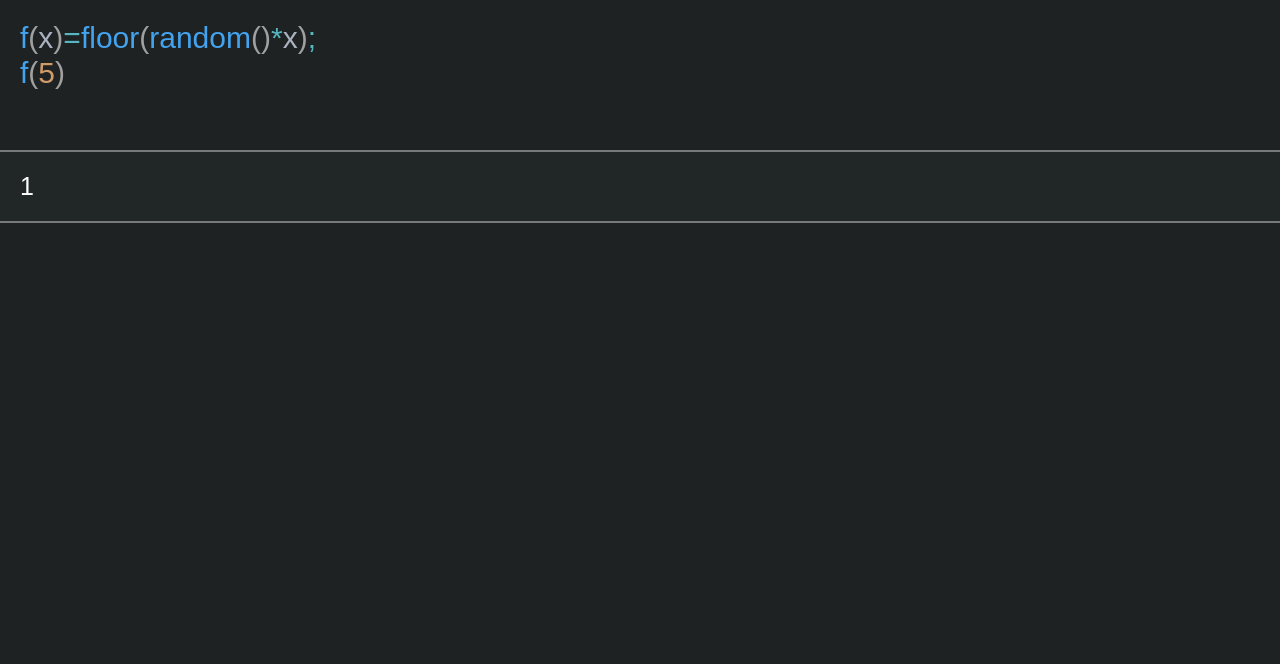
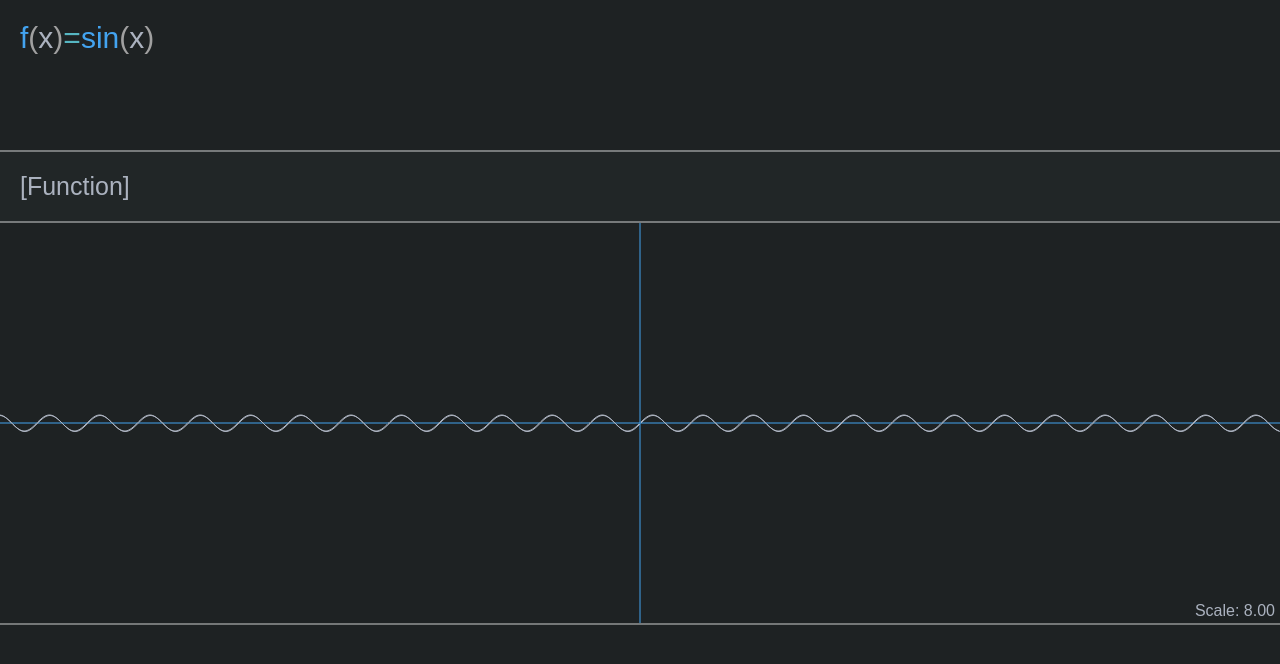
Before and after one commit to Gbr22/kalk, a plain HTML site: page index.html in a window 1280 px wide. Drawn offline with Linux system fonts and the light colour scheme.

Commit message:
add function visualizer

```diff
--- a/index.html
+++ b/index.html
@@ -15,8 +15,13 @@
 
         </div>
         <div id="output"></div>
+        <div id="canvas_container">
+            <canvas id="canvas"></canvas>
+            <div id="infoBox"></div>
+        </div>
     </div>
     <script src="kalk.js"></script>
+    <script src="visualize.js"></script>
     <script src="main.js"></script>
 </body>
 </html>
--- a/kalk.js
+++ b/kalk.js
@@ -466,7 +466,7 @@ function evalMath(math,context){
     /* console.log("tokens",tokens); */
     let tree = genTree([...tokens]);
     console.log("tree",tree);
-    return parseFloat(execute(tree,context).getValue());
+    return (execute(tree,context).getValue());
 }
 
 
--- a/main.css
+++ b/main.css
@@ -2,8 +2,34 @@ body, html {
     margin: 0;
     padding: 0;
     background-color: #1E2223;
-    color: white;
+    color: #ABB2BF;
     font-family: Arial, Helvetica, sans-serif;
+}
+canvas {
+    width: 100%;
+    height: 400px;
+    display: none;
+    visibility: hidden;
+    border-bottom: 2px solid rgba(255, 255, 255, 0.39);
+
+}
+canvas.loaded {
+    visibility: visible;
+}
+canvas.visible {
+    display: block;
+}
+#canvas_container {
+    position: relative;
+}
+#infoBox {
+    position: absolute;
+    bottom: 0;
+    right: 0;
+    padding: 5px;
+}
+#infoBox p {
+    margin: 0;
 }
 .container {
     display: flex;
--- a/main.js
+++ b/main.js
@@ -1,7 +1,6 @@
 /* let math = "7.56 * 28 / 3 + 6.5 * 56 / 456 - 446 + 654"; */
 let math =
-`f(x)=floor(random()*x)
-f(5)`;
+`f(x)=sin(x)`;
 /* let math = `a=5
 a`; */
 
@@ -88,7 +87,16 @@ function onInputChange(){
     try {
         let result = evalMath(math,Object.assign({},defaultContext));
         console.log("res",result);
-        output.innerHTML = result;
+        if (typeof result == "function"){
+            func = result;
+            canvas.classList.add("visible");
+            output.innerHTML = `[Function]`;
+        } else {
+            func = undefined;
+            canvas.classList.remove("visible");
+            output.innerHTML = result;
+        }
+
 
     } catch(err){
         console.log(err);
--- /dev/null
+++ b/visualize.js
@@ -0,0 +1,162 @@
+let canvas = document.getElementById("canvas");
+let ctx = canvas.getContext("2d");
+
+let func = undefined;
+/* func = Math.sin */
+
+
+function inputFunc(event){
+
+    if (event.keyCode == 13){
+        func = eval(`(x) => {return ${event.target.value}}`);
+    }
+}
+
+function resiz(){
+    if (!canvas.classList.contains("loaded")){
+        canvas.classList.add("loaded");
+    }
+    canvas.width = window.innerWidth;
+    canvas.height = canvas.computedStyleMap().get("height").value;
+}
+onload = function(){
+    resiz();
+}
+onresize = resiz;
+
+let view = {
+    scale:8,
+    x:0,
+    y:0
+}
+function updateInfoBox(){
+    document.getElementById("infoBox").innerHTML = `
+        <p>Scale: ${view.scale.toFixed(2)}</p>
+    `;
+}
+updateInfoBox();
+function draw(){
+    if (!func){
+        return requestAnimationFrame(draw);
+    }
+    ctx.fillStyle = "#1E2223";
+    let width = canvas.width;
+    let height = canvas.height;
+    ctx.fillRect(0,0,width,height);
+
+
+
+    let centerX = width/2-view.x;
+    let centerY = height/2-view.y;
+
+    function drawLine(x1,y1,x2,y2){
+        ctx.beginPath();
+        ctx.moveTo(x1, y1);
+        ctx.lineTo(x2, y2);
+        ctx.stroke();
+    }
+
+    ctx.strokeStyle = "#43A3EF";
+
+    drawLine(0,centerY,width,centerY);
+    drawLine(centerX,0,centerX,height);
+
+    ctx.fillStyle = ctx.strokeStyle = "#ABB2BF";
+
+    let size = 1;
+    if (size < 1){
+        size = 1;
+    }
+
+
+
+    function calcPos(x,y){
+        let drawX = (x*view.scale)+centerX;
+        let drawY = centerY-(y*view.scale);
+        return [drawX, drawY];
+    }
+    function drawDot(x,y){
+        let [drawX, drawY] = calcPos(x,y);
+        ctx.fillRect(drawX,  drawY, size,size);
+        return {x:drawX,y:drawY}
+    }
+
+    let start = -centerX/view.scale;
+    let end = (centerX+2*view.x)/view.scale;
+
+    let density = 1;
+
+    let connect = true;
+    let prevDot = null;
+
+    function next(x){
+        let _new = x+(1/view.scale)/density
+        if (_new > 0 && x < 0){
+            return 0;
+        }
+        return _new;
+    }
+
+    for (let x=start; x < end; x=next(x)){
+
+
+        let y;
+        try {
+            y = func(x);
+        } catch(err){
+            prevDot = null;
+        }
+
+        let current = drawDot(x,y);
+
+        if (prevDot && connect){
+            drawLine(prevDot.x, prevDot.y, current.x, current.y)
+        }
+
+        prevDot = current;
+    }
+
+    requestAnimationFrame(draw);
+}
+draw();
+
+canvas.addEventListener('wheel', function(e) {
+    let speed = 0.1;
+    let d = -e.deltaY;
+
+    if (d > 0){
+        view.scale *= 1+speed;
+        view.x *= 1+speed;
+    } else {
+        view.scale *= 1-speed;
+        view.x *= 1-speed;
+    }
+
+
+    updateInfoBox();
+});
+let drag = {
+    dragging:false,
+    startX:0,
+    startY:0,
+    vStartX:0,
+    vStartY:0
+}
+canvas.onmousedown = (event)=>{
+    drag.dragging = true;
+    drag.startX = event.clientX;
+    drag.startY = event.clientY;
+    drag.vStartX = view.x;
+    drag.vStartY = view.y;
+
+};
+onmousemove = (event)=>{
+    if (drag.dragging){
+        view.x = drag.vStartX + drag.startX-event.clientX;
+        view.y = drag.vStartY + drag.startY-event.clientY;
+
+    }
+}
+onmouseup = (event)=>{
+    drag.dragging = false;
+}
```
